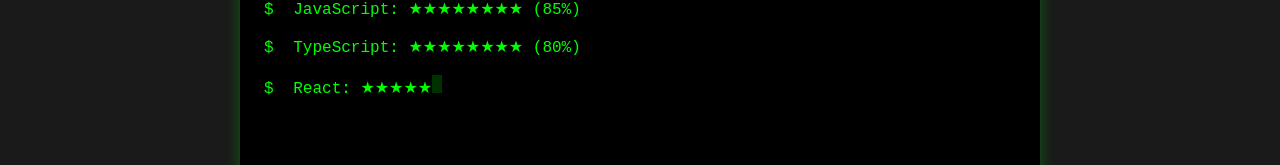
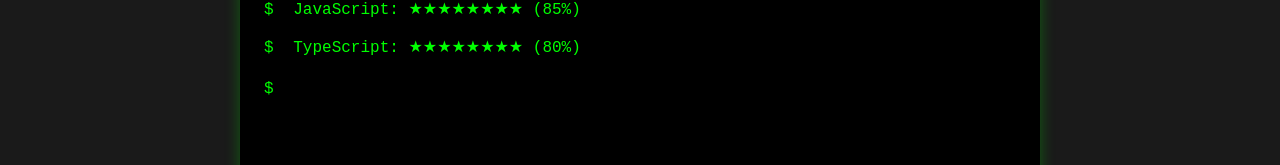
Before and after one commit to GusAtSantos/Portfolio, a React (Vite) app: page /skills in a window 1280 px wide. Shown: the part 252-417 px from the top of the page. Built offline with nearby package versions, Linux system fonts and the light colour scheme.

Commit message:
Update Skills.jsx

```diff
--- a/src/pages/Skills.jsx
+++ b/src/pages/Skills.jsx
@@ -1,4 +1,4 @@
-import React, { useState, useEffect } from 'react';
+import React, { useState, useEffect, useRef } from 'react';
 import "../assets/styles/skills_css.css";
 
 const Skills = () => {
@@ -29,9 +29,9 @@
   const [currentSkillIndex, setCurrentSkillIndex] = useState(0);
   const [currentText, setCurrentText] = useState('');
   const [showCursor, setShowCursor] = useState(true);
+  const terminalContentRef = useRef(null);
 
   useEffect(() => {
-    // Efeito de piscar o cursor
     const cursorInterval = setInterval(() => {
       setShowCursor(prev => !prev);
     }, 500);
@@ -42,25 +42,31 @@
   useEffect(() => {
     if (currentSkillIndex < skillsData.length) {
       const currentSkill = skillsData[currentSkillIndex];
-      const skillText = `${currentSkill.name}: ${'★'.repeat(currentSkill.level/10)} (${currentSkill.level}%)`;
+      const skillText = `${currentSkill.name}: ${'★'.repeat(Math.floor(currentSkill.level/10))} (${currentSkill.level}%)`;
 
       if (currentText.length < skillText.length) {
         const typingTimer = setTimeout(() => {
           setCurrentText(skillText.slice(0, currentText.length + 1));
-        }, 50);
+        }, currentSkillIndex > 5 ? 10 : 50);
         return () => clearTimeout(typingTimer);
       } else {
         const nextSkillTimer = setTimeout(() => {
           setDisplayedSkills(prev => [...prev, currentText]);
           setCurrentText('');
           setCurrentSkillIndex(currentSkillIndex + 1);
-        }, 25);
+        }, 200);
         return () => clearTimeout(nextSkillTimer);
       }
     } else {
       setShowCursor(false);
     }
   }, [currentSkillIndex, currentText, skillsData]);
+
+  useEffect(() => {
+    if (terminalContentRef.current) {
+      terminalContentRef.current.scrollTop = terminalContentRef.current.scrollHeight;
+    }
+  }, [displayedSkills, currentText]);
 
   return (
     <div className="skills-page">
@@ -76,7 +82,7 @@
           <div className="terminal-title">terminal</div>
         </div>
 
-        <div className="terminal-content">
+        <div className="terminal-content" ref={terminalContentRef}>
           {displayedSkills.map((skill, index) => (
             <div key={index} className="terminal-line">
               <span className="prompt">$</span> {skill}
```
